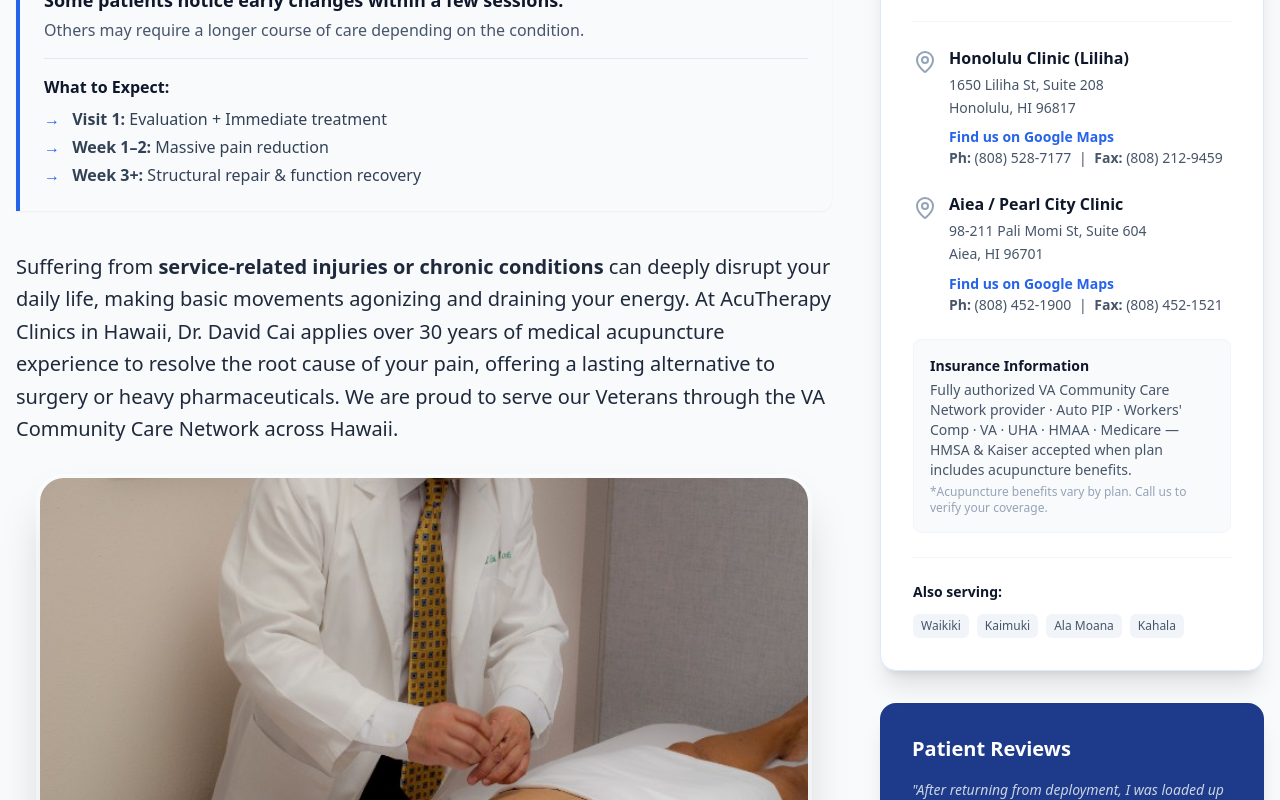
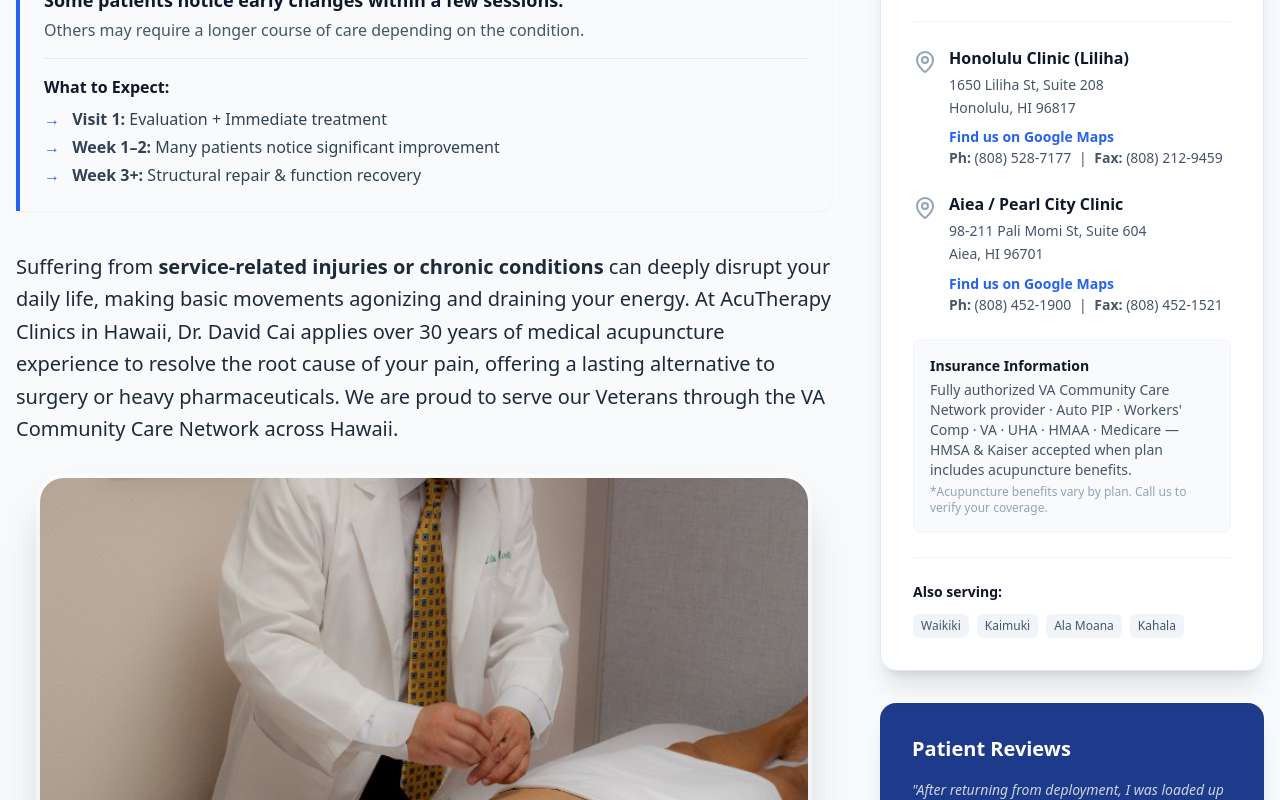
Before and after one commit to acutherapy/acutherapy-web-v2, a React (Vite) app: page /veterans-care in a window 1280 px wide. Shown: the part 1100-1900 px from the top of the page. Built offline with nearby package versions, Linux system fonts and the light colour scheme.

Commit message:
fix(compliance): soften timeline and fear-based copy

```diff
--- a/src/pages/VeteransCareAcupunctureHonoluluPage.tsx
+++ b/src/pages/VeteransCareAcupunctureHonoluluPage.tsx
@@ -126,7 +126,7 @@ export default function VeteransCareAcupunctureHonoluluPage() {
                 <p className="font-bold text-slate-900 mb-2">What to Expect:</p>
                 <ul className="space-y-1 text-slate-700 font-medium">
                   <li><span className="text-blue-600 mr-2">→</span> <strong>Visit 1:</strong> Evaluation + Immediate treatment</li>
-                  <li><span className="text-blue-600 mr-2">→</span> <strong>Week 1–2:</strong> Massive pain reduction</li>
+                  <li><span className="text-blue-600 mr-2">→</span> <strong>Week 1–2:</strong> Many patients notice significant improvement</li>
                   <li><span className="text-blue-600 mr-2">→</span> <strong>Week 3+:</strong> Structural repair & function recovery</li>
                 </ul>
               </div>
@@ -223,7 +223,7 @@ export default function VeteransCareAcupunctureHonoluluPage() {
 <p className="text-lg text-blue-700 mb-8">Stop living in discomfort. Located right here in Honolulu, we are here to help you restore your well-being.</p>
 <Link to="/book-appointment"><Button className="bg-blue-600 hover:bg-blue-700 text-white font-bold py-4 px-8 rounded-full text-lg shadow-lg transition-all">Start Your VA Treatment Plan</Button></Link>
 <p className="text-blue-600 text-sm mt-3 opacity-80 font-medium tracking-wide">VA Community Care Referrals Accepted</p>
-<p className="text-red-500 font-bold mt-4">The longer you wait, the harder it is to fix.</p>
+<p className="text-slate-500 text-sm mt-4">Early treatment supports better outcomes.</p>
 </div>
 
 </article>
```
